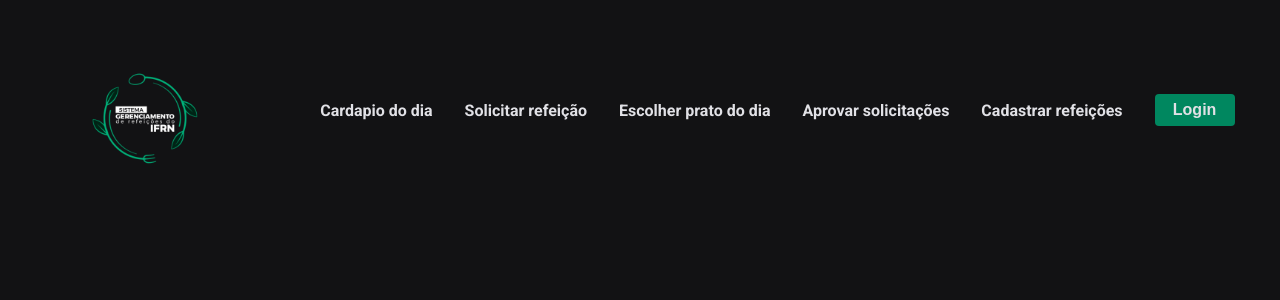
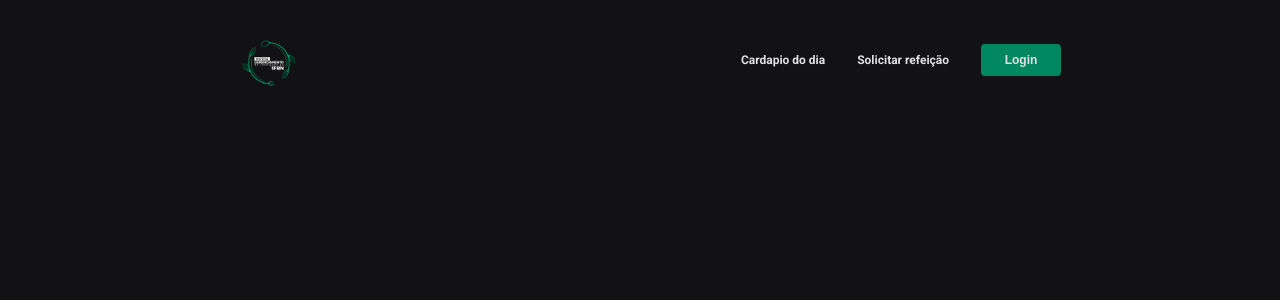
Before and after one commit to Todpig/Sistema-de-Gerenciamento-de-refei-es, a Django app: page / in a window 1280 px wide. Shown: the top 300 px of the page. Run offline with Django 4.2, Linux system fonts and the light colour scheme.

Commit message:
modfy base and send database sqlite3

```diff
--- a/apps/core/static/css/base.css
+++ b/apps/core/static/css/base.css
@@ -11,8 +11,8 @@
 }
 
 .header > a > img {
-  width: 400px;
-  height: 400px;
+  width: 200px;
+  height: 200px;
 }
 
 .navBar {
@@ -24,7 +24,7 @@
 
 .navBar > a {
   text-decoration: none;
-  font-size: 32px;
+  font-size: 14px;
   color: #e1e1e6;
   font-weight: bold;
 }
@@ -41,11 +41,11 @@
   font-weight: bold;
   color: #e1e1e6;
   padding: 16px;
-  font-size: 32px;
+  font-size: 14px;
   border: 0;
-  border-radius: 8px;
-  width: 156px;
-  height: 64px;
+  border-radius: 4px;
+  width: 64px;
+  height: 32px;
 }
 
 .btnLogin:hover {
@@ -53,19 +53,18 @@
   cursor: pointer;
 }
 
-/* Responsividade para telas menores */
 @media (max-width: 1500px) {
   .header > a > img {
-    width: 200px;
-    height: 200px;
+    width: 100px;
+    height: 100px;
   }
   .navBar > a {
-    font-size: 16px;
+    font-size: 12px;
     text-align: center;
   }
   .btnLogin {
     padding: 16px;
-    font-size: 16px;
+    font-size: 12px;
     border-radius: 4px;
     width: 80px;
     height: 24px;
--- a/apps/core/templates/base.html
+++ b/apps/core/templates/base.html
@@ -20,10 +20,13 @@
       <nav class="navBar">
         <a href="#">Cardapio do dia</a>
         <a href="#">Solicitar refeição</a>
+        {% if not user.is_anonymous %} {% if user.is_superuser %}
         <a href="#">Escolher prato do dia</a>
         <a href="#">Aprovar solicitações</a>
         <a href="#">Cadastrar refeições</a>
+        {% endif %} {% endif %} {% if user.is_anonymous %}
         <button class="btnLogin">Login</button>
+        {% endif %}
       </nav>
     </header>
     {% block content %} {% endblock %}
```
Also changed, not shown: db.sqlite3.
